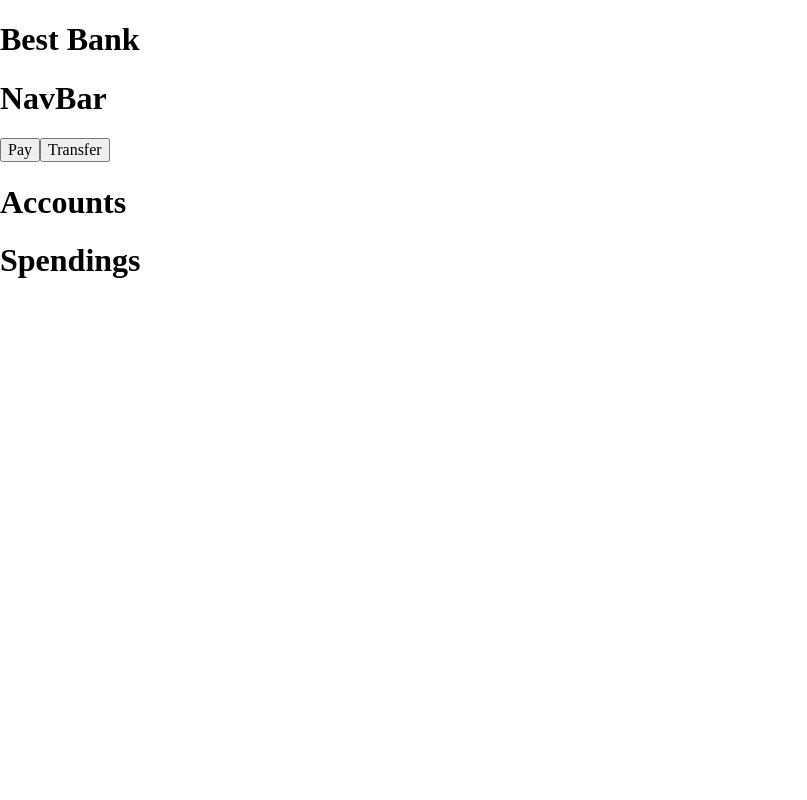
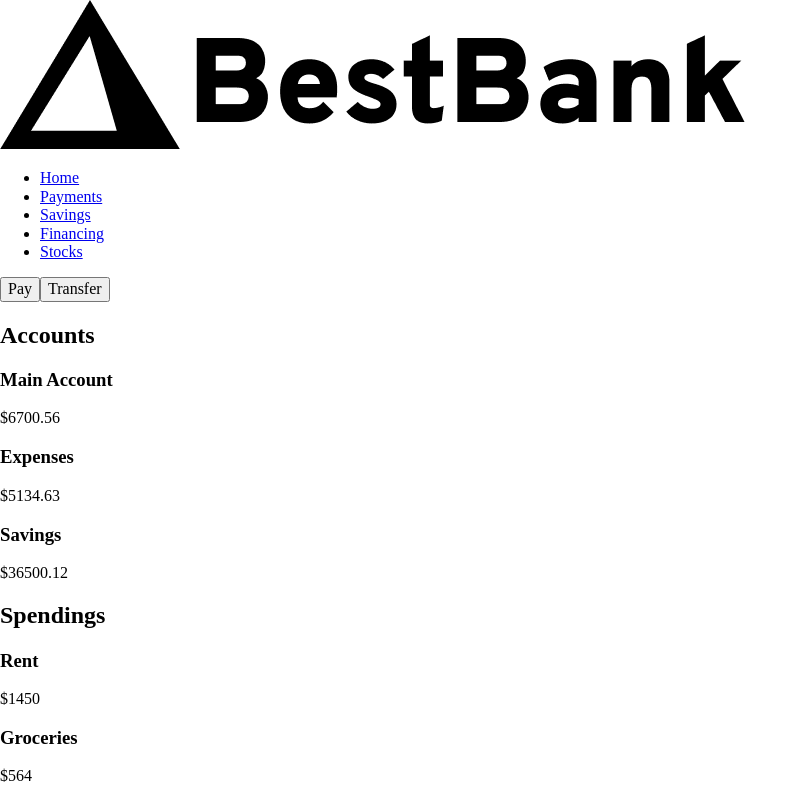
Before and after one commit to tak40/best-bank, a React (Vite) app: page / in a window 1280 px wide. Shown: the top 800 px of the page, without its empty margins (0-807 px from the left). Built offline with nearby package versions, Linux system fonts and the light colour scheme.

Commit message:
Scaffold Components with Placeholder Content

```diff
--- a/src/App.jsx
+++ b/src/App.jsx
@@ -5,14 +5,15 @@ import Accounts from './components/Accounts'
 import ButtonSection from './components/ButtonSection'
 import Header from './components/Header'
 import Spendings from './components/Spendings'
+import accounts from './data/AccountsData'
 
 function App() {
     return (
         <>
             <Header />
             <ButtonSection />
-            <Accounts />
-            <Spendings />
+            <Accounts data={accounts} />
+            <Spendings data={accounts} />
         </>
     )
 }
--- a/src/components/Accounts.jsx
+++ b/src/components/Accounts.jsx
@@ -1,9 +1,22 @@
 /** @format */
 import React from 'react'
 
-function Accounts() {
+function Accounts({ data }) {
     return (
-        <h1>Accounts</h1>
+        <section>
+            <h2>Accounts</h2>
+            <div>
+                {data.map((account) => {
+                    const { id, title, balance } = account
+                    return (
+                        <article key={id}>
+                            <h3>{title}</h3>
+                            <p>${balance}</p>
+                        </article>
+                    )
+                })}
+            </div>
+        </section>
     )
 }
 
--- a/src/components/Header.jsx
+++ b/src/components/Header.jsx
@@ -6,7 +6,7 @@ import NavBar from './NavBar'
 function Header() {
     return (
         <header>
-            <h1>Best Bank</h1>
+            <img src="assets/bestbank_logo.png" alt="Best Bank Logo" />
             <NavBar />
         </header>
     )
--- a/src/components/NavBar.jsx
+++ b/src/components/NavBar.jsx
@@ -5,7 +5,23 @@ import React from 'react'
 function NavBar() {
     return (
         <nav>
-            <h1>NavBar</h1>
+            <ul>
+                <li>
+                    <a href="#">Home</a>
+                </li>
+                <li>
+                    <a href="#">Payments</a>
+                </li>
+                <li>
+                    <a href="#">Savings</a>
+                </li>
+                <li>
+                    <a href="#">Financing</a>
+                </li>
+                <li>
+                    <a href="#">Stocks</a>
+                </li>
+            </ul>
         </nav>
     )
 }
--- a/src/components/Spendings.jsx
+++ b/src/components/Spendings.jsx
@@ -2,8 +2,27 @@
 
 import React from 'react'
 
-function Spendings() {
-    return <h1>Spendings</h1>
+function Spendings({ data }) {
+    return (
+        <section>
+            <h2>Spendings</h2>
+            <div>
+                {data.map(account => (
+                    <div key={account.id}>
+                        {account.spendings.map(spending => {
+                            const { category, spent } = spending
+                            return (
+                                <article key={spending.category}>
+                                    <h3>{category}</h3>
+                                    <p>${spent}</p>
+                                </article>
+                            )
+                        })}
+                    </div>
+                ))}
+            </div>
+        </section>
+    )
 }
 
 export default Spendings
```
